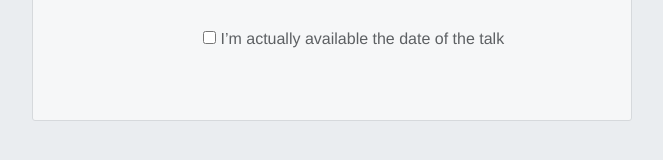
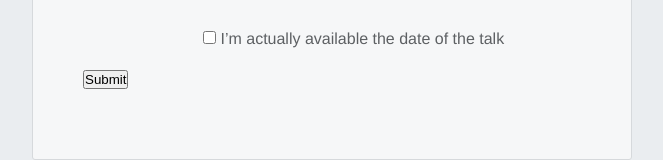
Before and after one commit to Joshdefleur/Forms, a plain HTML site: page index.html in a window 1280 px wide. Shown: the part 831-991 px from the top of the page, without its empty margins (308-971 px from the left). Drawn offline with Linux system fonts and the light colour scheme.

Commit message:
button html

```diff
--- a/index.html
+++ b/index.html
@@ -63,6 +63,10 @@
         </label>
       </div>
 
+      <div class='form-row'>
+        <button>Submit</button>
+      </div>
+
     </form>
 
 
```
